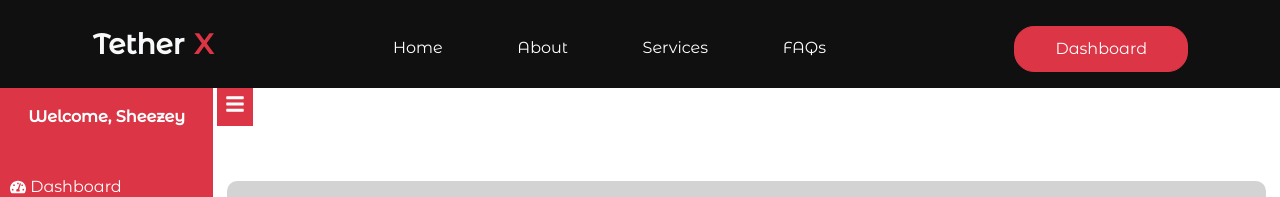
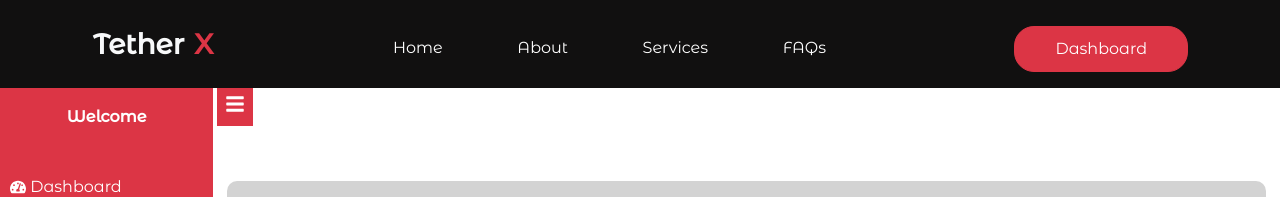
Before and after one commit to Sheriff10/royexchnage, a React (Create React App) app: page /user/payment in a window 1280 px wide. Shown: the top 197 px of the page. Built offline with nearby package versions, Linux system fonts and the light colour scheme; no server answers; sample sign-in values are in the browser's storage.

Commit message:
content editing2

```diff
--- a/src/pages/components/users/userHeader.jsx
+++ b/src/pages/components/users/userHeader.jsx
@@ -18,7 +18,7 @@ const UserHeader = () => {
    return (
       <div className="u-header bg-danger h-100">
          <header className="bg-danger text-center py-3 text-white">
-            <span className="fs-6 fw-bold">Welcome, Sheezey </span>
+            <span className="fs-6 fw-bold">Welcome </span>
          </header>
          <ul className="p-0 m-0">
             {linkArr.map((i, index) => (
```
